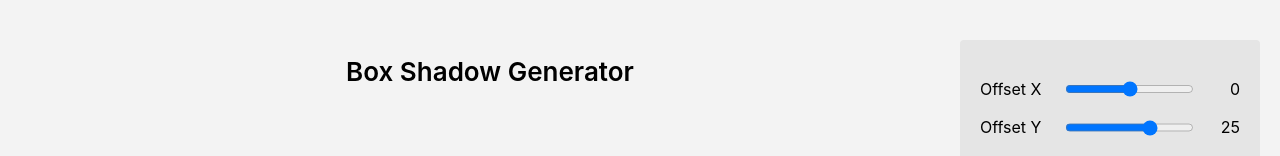
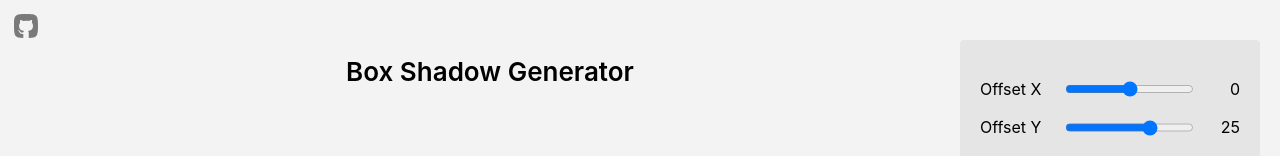
Before and after one commit to iRaul/box-shadow-generator, a React (Create React App) app: page / in a window 1280 px wide. Shown: the top 156 px of the page. Built offline with nearby package versions, Linux system fonts and the light colour scheme.

Commit message:
added link to repo

```diff
--- a/src/componets/App.js
+++ b/src/componets/App.js
@@ -7,6 +7,7 @@
 import RangeInput from './Range';
 import Container from './Container';
 import BoxShadow from './BoxShadow';
+import RepoLink from './RepoLink';
 import Title from './Title';
 import Panel from './Panel';
 import Code from './Code';
@@ -58,6 +59,7 @@
   return (
     <>
       <GlobalStyle />
+      <RepoLink />
       <Container>
         <Main>
           <Title>Box Shadow Generator</Title>
--- /dev/null
+++ b/src/componets/RepoLink.js
@@ -0,0 +1,36 @@
+import React from 'react';
+import styled from 'styled-components';
+
+const Link = styled.a`
+  display: inline-block;
+  width: 32px;
+  height: 32px;
+  min-width: 32px;
+  min-height: 32px;
+  position: fixed;
+  left: 10px;
+  top: 10px;
+  opacity: 0.5;
+  transition: opacity 0.3s ease;
+  &:hover {
+    opacity: 1;
+  }
+`;
+
+const RepoLink = () => (
+  <Link href="https://github.com/iRaul/box-shadow-generator">
+    <svg
+      xmlns="http://www.w3.org/2000/svg"
+      fillRule="evenodd"
+      strokeLinejoin="round"
+      strokeMiterlimit="1.414"
+      ariaLabel="github"
+      clipRule="evenodd"
+      viewBox="0 0 32 32"
+    >
+      <path d="M18.837 27.966C27.179 27.725 28 25.969 28 16 28 5 27 4 16 4S4 5 4 16c0 9.995.826 11.734 9.228 11.968a.503.503 0 00.1-.321c0-.25-.01-2.816-.015-3.699-3.037.639-3.678-1.419-3.678-1.419-.497-1.222-1.213-1.548-1.213-1.548-.991-.656.075-.643.075-.643 1.096.075 1.673 1.091 1.673 1.091.974 1.617 2.556 1.15 3.178.879.099-.683.381-1.15.693-1.414-2.425-.267-4.974-1.175-4.974-5.23 0-1.155.426-2.099 1.124-2.839-.113-.268-.487-1.344.107-2.8 0 0 .917-.285 3.003 1.084a10.755 10.755 0 012.734-.356c.927.004 1.861.121 2.734.356 2.085-1.369 3-1.084 3-1.084.596 1.456.221 2.532.108 2.8.7.74 1.123 1.684 1.123 2.839 0 4.065-2.553 4.96-4.986 5.221.392.327.741.973.741 1.96a1298.915 1298.915 0 01-.013 4.802c0 .109.029.224.095.319z"></path>
+    </svg>
+  </Link>
+);
+
+export default RepoLink;
```
